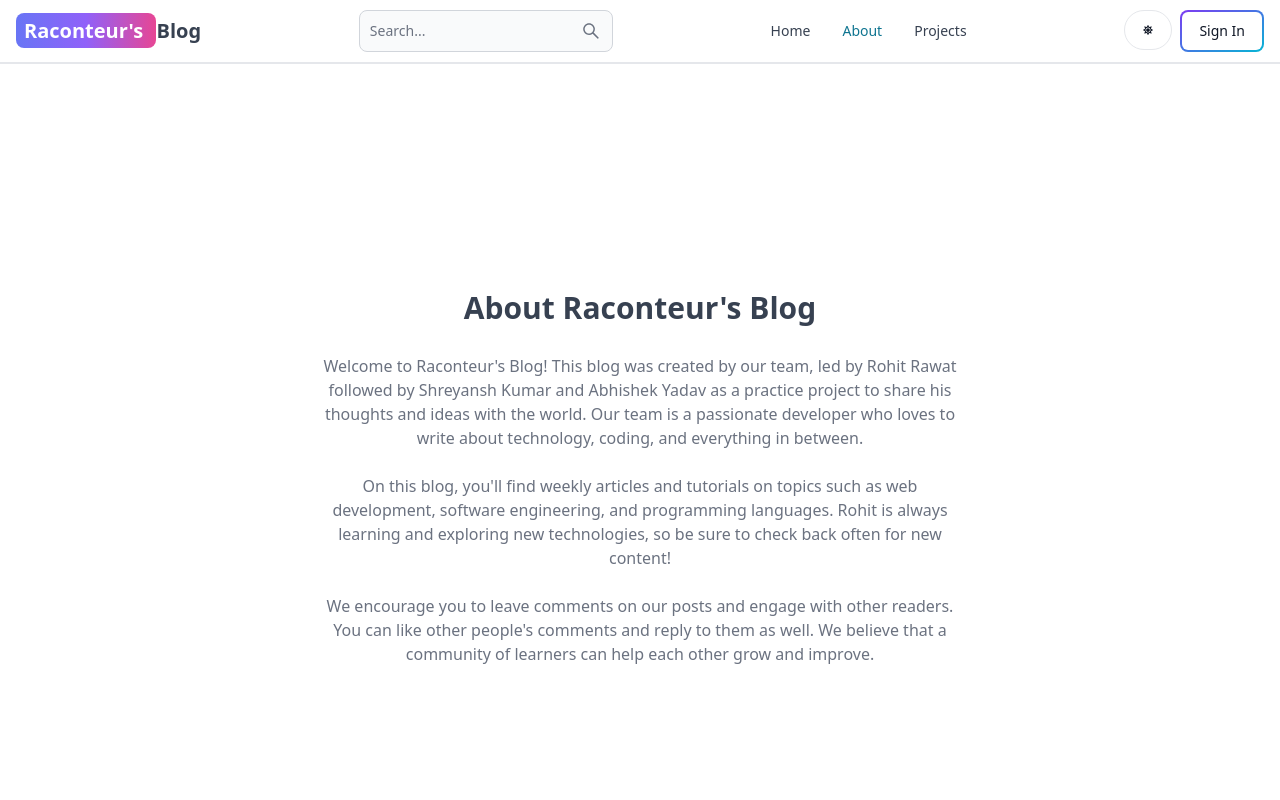
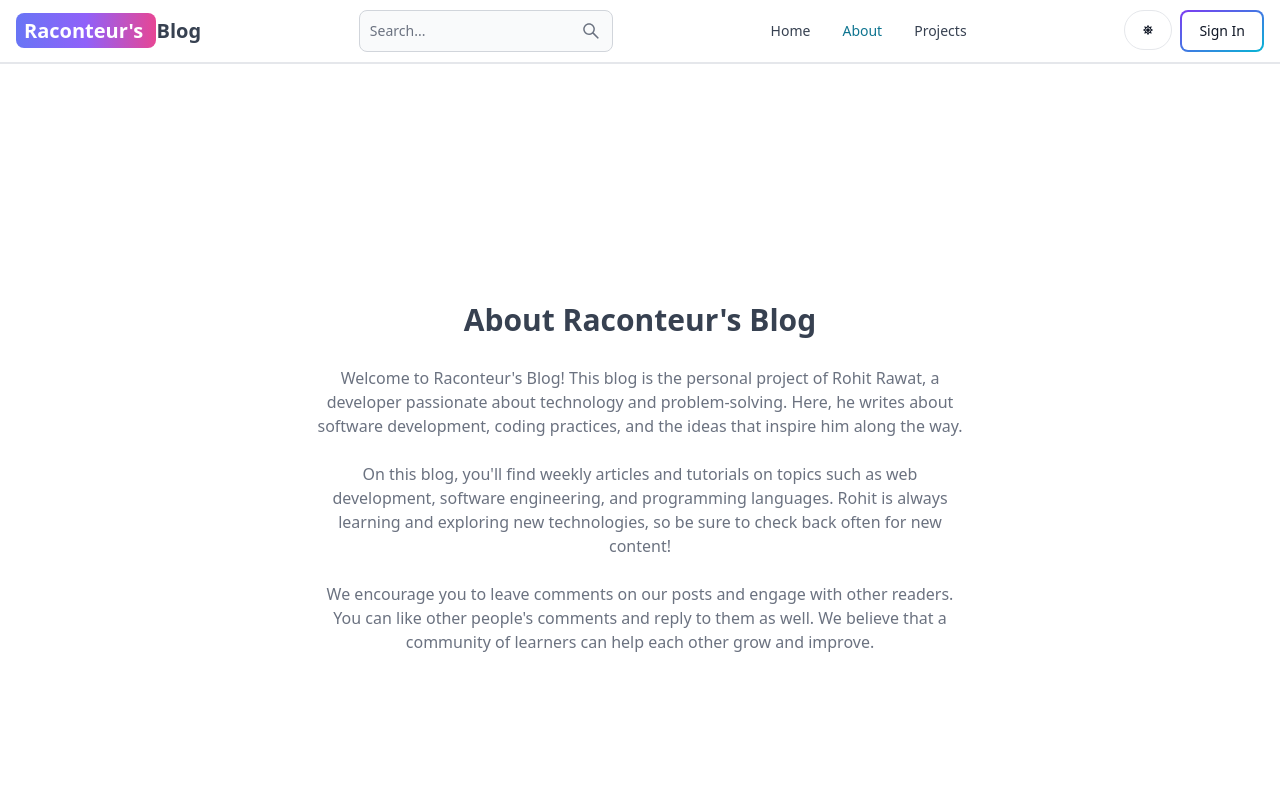
Before and after one commit to professorSergio12/Blog-website, a React (Vite) app in the folder client/: page /about in a window 1280 px wide. Shown: the top 800 px of the page. Built offline with nearby package versions, Linux system fonts and the light colour scheme; no server answers.

Commit message:
Update About.jsx

```diff
--- a/client/src/pages/About.jsx
+++ b/client/src/pages/About.jsx
@@ -8,10 +8,9 @@ export default function About() {
           </h1>
           <div className="text-md text-gray-500 flex flex-col gap-6">
             <p>
-              Welcome to Raconteur's Blog! This blog was created by our team, led by Rohit Rawat followed by Shreyansh Kumar and Abhishek Yadav as a
-              practice project to share his thoughts and ideas with the world.
-              Our team is a passionate developer who loves to write about
-              technology, coding, and everything in between.
+             Welcome to Raconteur's Blog!
+            This blog is the personal project of Rohit Rawat, a developer passionate about technology and problem-solving.
+            Here, he writes about software development, coding practices, and the ideas that inspire him along the way.
             </p>
 
             <p>
```
